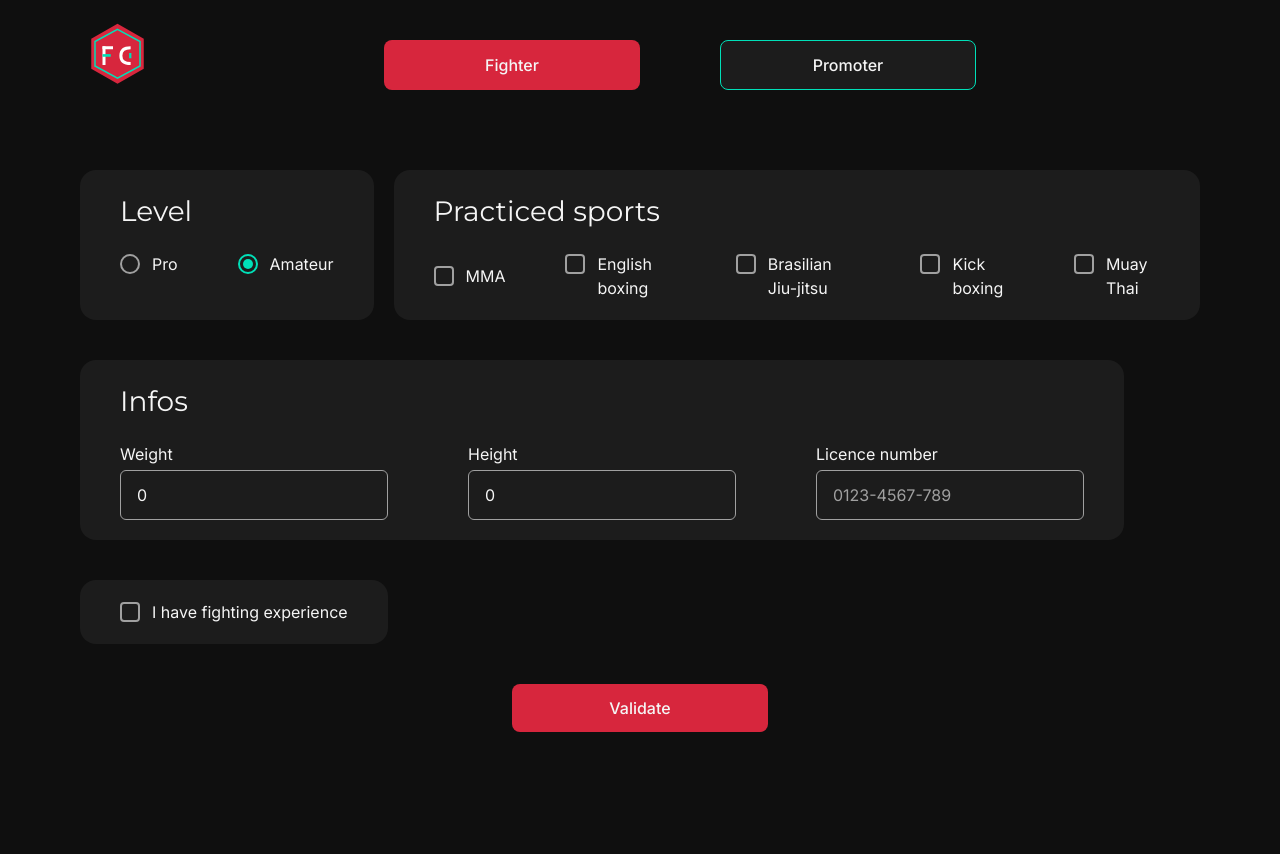
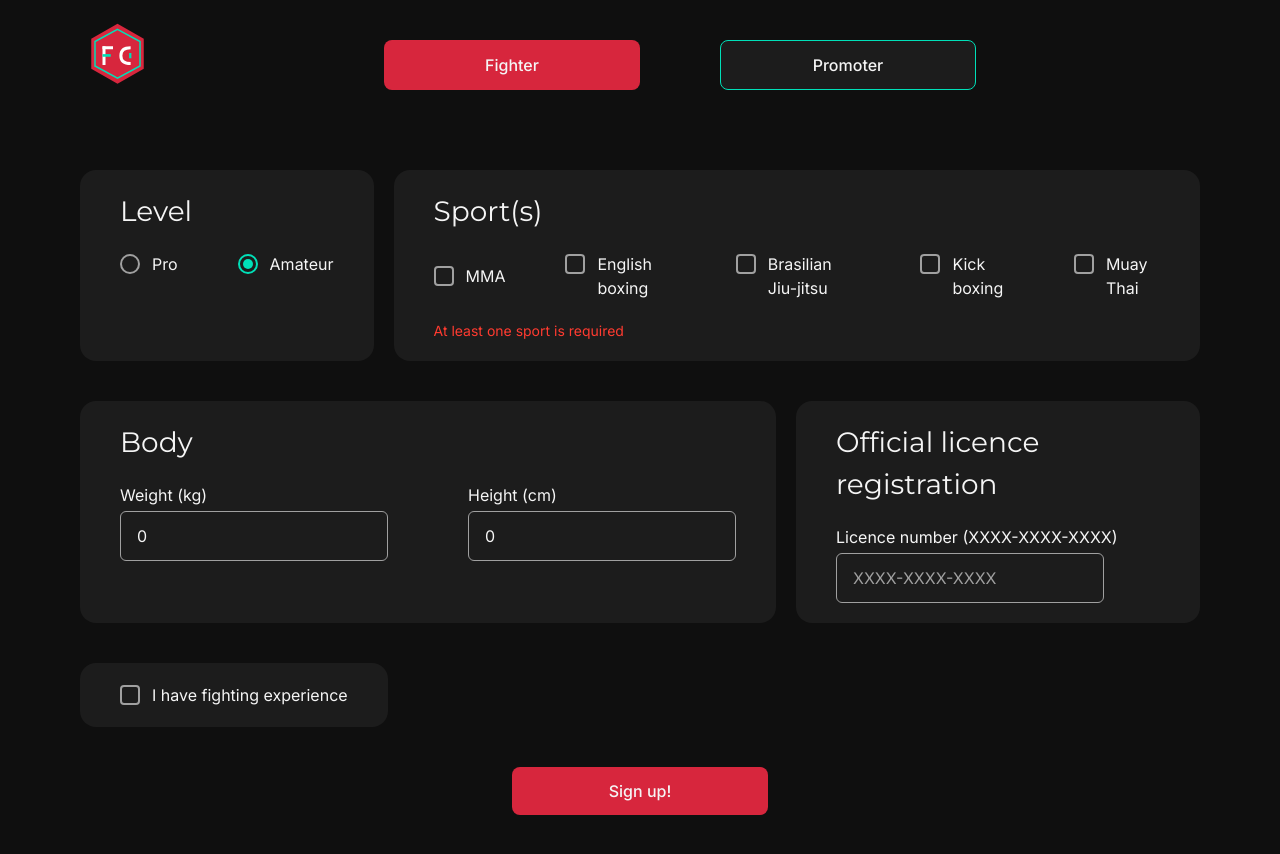
Before and after one commit to gregoirelebas/FightConnect-frontend, a Next.js app: page /signup/fighter in a window 1280 px wide. Before the commit the page ends 800 px from the top, so only its background shows below. Built offline with nearby package versions, Linux system fonts and the light colour scheme; no server answers.

Commit message:
Added input verification on sign up fighter page.

```diff
--- a/app/...components/Input.tsx
+++ b/app/...components/Input.tsx
@@ -9,6 +9,8 @@ interface InputProps {
   type?: string | undefined;
   pattern?: RegExp | undefined;
   value: string | number;
+  min?: number | undefined;
+  max?: number | undefined;
   required?: boolean | undefined;
   error?: string;
   onChange: (value: string | number) => void;
@@ -53,8 +55,10 @@ export default function Input(props: InputProps) {
         className={`input ${props.className ? props.className : ''}
         ${isValid ? '' : 'border-error'}`}
         placeholder={props.placeholder}
+        type={props.type}
         value={props.value}
-        type={props.type}
+        min={props.min}
+        max={props.max}
         required={props.required}
         onChange={(e) => props.onChange(e.target.value)}
         onBlur={() => checkValidPattern()}
--- a/app/signup/fighter/signupFighter.tsx
+++ b/app/signup/fighter/signupFighter.tsx
@@ -11,8 +11,12 @@ import { setCookieState, setNumericState } from '@/app/...helpers/states';
 import { Level, Role, Sport } from '@/app/...types/enum';
 import { Fighter } from '@/app/...types/fighter';
 import { useEffect, useState } from 'react';
+import { useRouter } from 'next/navigation';
+import { deleteCookie } from '@/app/...helpers/cookies';
 
 export default function SignupFighterComponent() {
+  const router = useRouter();
+
   const [username, setUsername] = useState<string>('');
   const [email, setEmail] = useState<string>('');
   const [password, setPassword] = useState<string>('');
@@ -36,6 +40,10 @@ export default function SignupFighterComponent() {
 
   const [lastFightDate, setLastFightDate] = useState<string>('');
 
+  const [errorMessage, setErrorMessage] = useState<string>('');
+
+  const [isRequestSent, setRequestSent] = useState<boolean>(false);
+
   useEffect(() => {
     setCookieState(Cookies.username, setUsername);
     setCookieState(Cookies.email, setEmail);
@@ -55,15 +63,27 @@ export default function SignupFighterComponent() {
     }
   };
 
-  const onLevelChange = (value: string) => {
-    setLevel(value as Level);
-  };
+  const registerFighter = async () => {
+    if (isRequestSent) return; //Prevent multiple requests if user spam the button.
 
-  const onExperienceChange = (isChecked: boolean) => {
-    setHasExperience(isChecked);
-  };
+    if (sportList.length == 0) {
+      return;
+    }
 
-  const registerFighter = async () => {
+    if (weight == 0 || height == 0) {
+      setErrorMessage('Please fill in your height and weight');
+      return;
+    }
+
+    if (!licence) {
+      return;
+    }
+
+    if (hasExperience && !lastFightDate) {
+      setErrorMessage('Please fill in your last fight date');
+      return;
+    }
+
     const fighter: Fighter = {
       name: username,
       email: email,
@@ -77,10 +97,10 @@ export default function SignupFighterComponent() {
       weight: weight,
       height: height,
       licenceNumber: licence,
-      victoryCount: victories,
-      defeatCount: defeats,
-      drawCount: draws,
-      lastFightDate: lastFightDate,
+      victoryCount: hasExperience ? victories : 0,
+      defeatCount: hasExperience ? defeats : 0,
+      drawCount: hasExperience ? draws : 0,
+      lastFightDate: hasExperience ? lastFightDate : '',
     };
 
     const options = {
@@ -89,16 +109,28 @@ export default function SignupFighterComponent() {
       body: JSON.stringify(fighter),
     };
 
-    const result = await fetch(
+    setRequestSent(true);
+
+    const request = await fetch(
       process.env.NEXT_PUBLIC_API_URL + 'users/signup/fighter',
       options
     ).then((response) => response.json());
 
-    if (result.result) {
-      console.log('Fighter registered successfully');
-    } else {
-      console.error('Error registering fighter:', result.error);
+    setRequestSent(false);
+
+    if (!request.result) {
+      console.error('Error registering fighter:', request.error);
+      return;
     }
+
+    deleteCookie(Cookies.username);
+    deleteCookie(Cookies.email);
+    deleteCookie(Cookies.password);
+    deleteCookie(Cookies.phoneNumber);
+    deleteCookie(Cookies.bio);
+    deleteCookie(Cookies.profilePicture);
+
+    router.push('/dashboard');
   };
 
   return (
@@ -116,18 +148,23 @@ export default function SignupFighterComponent() {
         <div className="card">
           <h3>Level</h3>
           <fieldset className="cardElement">
-            <RadioButton name="level" label="Pro" value={Level.Pro} onChange={onLevelChange} />
+            <RadioButton
+              name="level"
+              label="Pro"
+              value={Level.Pro}
+              onChange={(value) => setLevel(value as Level)}
+            />
             <RadioButton
               name="level"
               label="Amateur"
               value={Level.Amateur}
               isChecked={true}
-              onChange={onLevelChange}
+              onChange={(value) => setLevel(value as Level)}
             />
           </fieldset>
         </div>
         <div className="card">
-          <h3>Practiced sports</h3>
+          <h3>Sport(s)</h3>
           <fieldset className="cardElement">
             <Checkbox name="sport" label="MMA" value={Sport.MMA} onChange={onSportChange} />
             <Checkbox
@@ -155,42 +192,52 @@ export default function SignupFighterComponent() {
               onChange={onSportChange}
             />
           </fieldset>
+          {sportList.length == 0 && (
+            <span className="text-error">At least one sport is required</span>
+          )}
         </div>
       </div>
+      <div className="flex gap-5">
         <div className="card w-fit">
-        <h3>Infos</h3>
+          <h3>Body</h3>
           <div className="flex gap-20">
             <Input
-            label="Weight"
+              label="Weight (kg)"
               placeholder="Weight"
               value={weight}
-            pattern={/\d+/g}
+              min={0}
               required={true}
               onChange={(value) => setNumericState(String(value), setWeight)}
             />
             <Input
-            label="Height"
+              label="Height (cm)"
               placeholder="Height"
               value={height}
-            pattern={/\d+/g}
+              min={0}
               required={true}
               onChange={(value) => setNumericState(String(value), setHeight)}
             />
+          </div>
+        </div>
+        <div className="card w-fit">
+          <h3>Official licence registration</h3>
           <Input
-            label="Licence number"
-            placeholder="0123-4567-789"
+            label="Licence number (XXXX-XXXX-XXXX)"
+            placeholder="XXXX-XXXX-XXXX"
             value={licence}
+            pattern={/\S{4}-\S{4}-\S{4}/}
             required={true}
+            error="You must have a valid licence to sign up as a fighter"
             onChange={(value) => setLicence(String(value))}
           />
         </div>
       </div>
-      <div className=" card w-fit">
+      <div className="card w-fit">
         <Checkbox
           name="experience"
           label="I have fighting experience"
-          value="hasExperience"
-          onChange={onExperienceChange}
+          value=""
+          onChange={setHasExperience}
         />
         {hasExperience && (
           <div className="card px-0">
@@ -226,9 +273,10 @@ export default function SignupFighterComponent() {
           </div>
         )}
       </div>
-      <div className="flex justify-center">
+      <div className="flex flex-col items-center gap-2">
+        {errorMessage && <span className="text-error">{errorMessage}</span>}
         <Button variant={ButtonVariant.Primary} className="w-3xs" onClick={registerFighter}>
-          Validate
+          Sign up!
         </Button>
       </div>
     </div>
```
Lines whose indentation alone changed are shown as unchanged.
